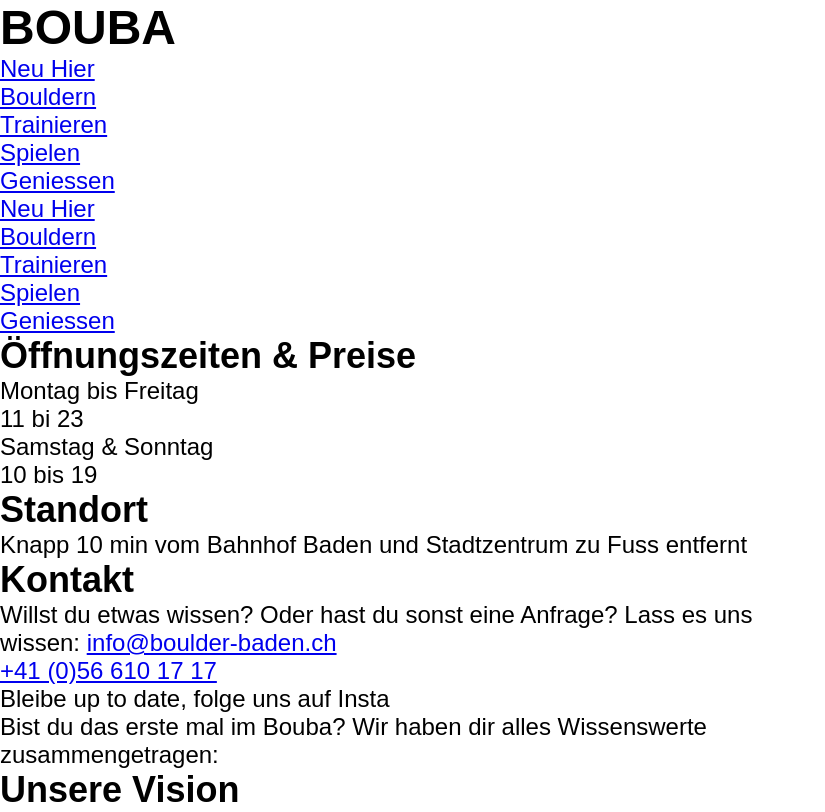
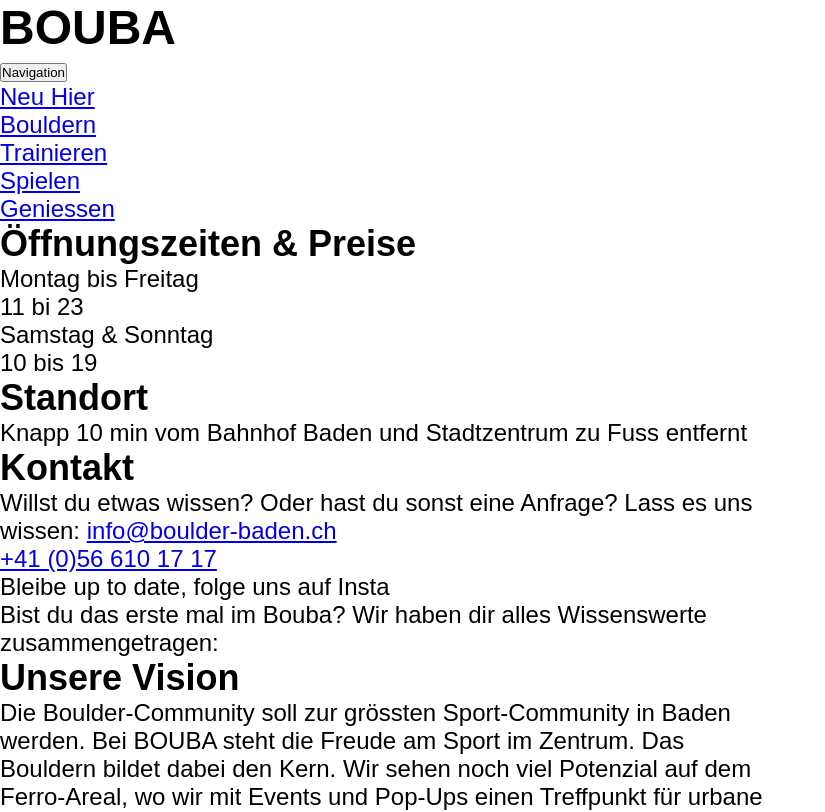
Before and after one commit to escodebar/boulder-baden.ch, a Vue app: page / in a window 1280 px wide. Shown: the top 812 px of the page, without its empty margins (0-825 px from the left). Built offline with nearby package versions, Linux system fonts and the light colour scheme; the HTML template or start-up script is replaced by a standard one.

Commit message:
Move AppBar to custom component file

```diff
--- a/src/App.vue
+++ b/src/App.vue
@@ -1,14 +1,10 @@
 <template>
-  <header>
-    <h1>BOUBA</h1>
-    <Navigation :routes="router.options.routes" />
-  </header>
+  <AppBar />
   <main>
     <RouterView />
   </main>
 </template>
 
 <script setup lang="ts">
-import Navigation from "@/components/Navigation.vue";
-import router from "@/router";
+import AppBar from "@/components/AppBar.vue";
 </script>
--- /dev/null
+++ b/src/components/AppBar.vue
@@ -0,0 +1,17 @@
+<template>
+  <header>
+    <h1>BOUBA</h1>
+    <button command="show-modal" commandfor="nav-dialog">Navigation</button>
+    <dialog id="nav-dialog">
+      <button commandfor="nav-dialog" command="close">Close Navigation</button>
+      <Navigation :routes="router.options.routes" />
+    </dialog>
+  </header>
+</template>
+
+<script setup lang="ts">
+import Navigation from "@/components/Navigation.vue";
+import router from "@/router";
+</script>
+
+<style scoped></style>
```
